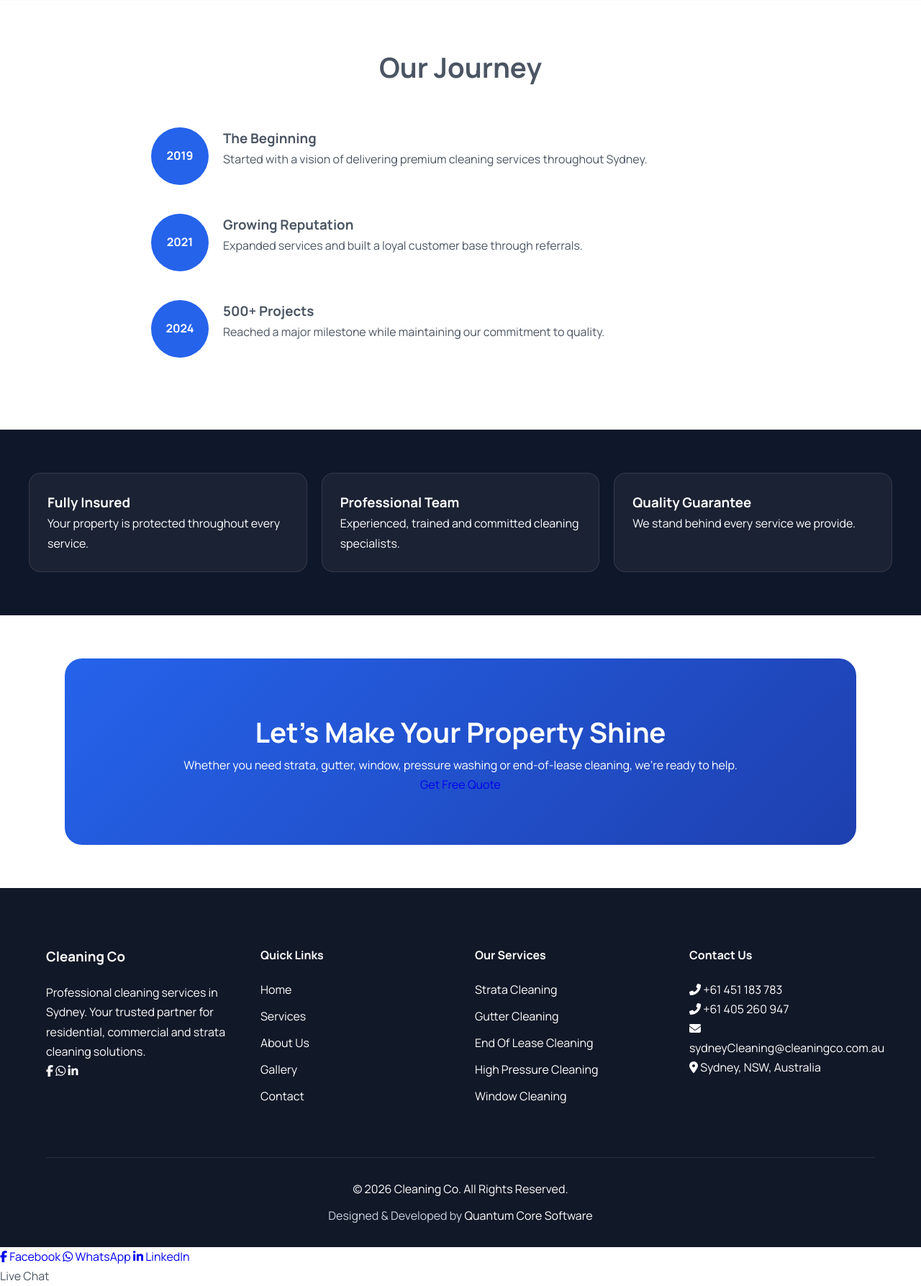
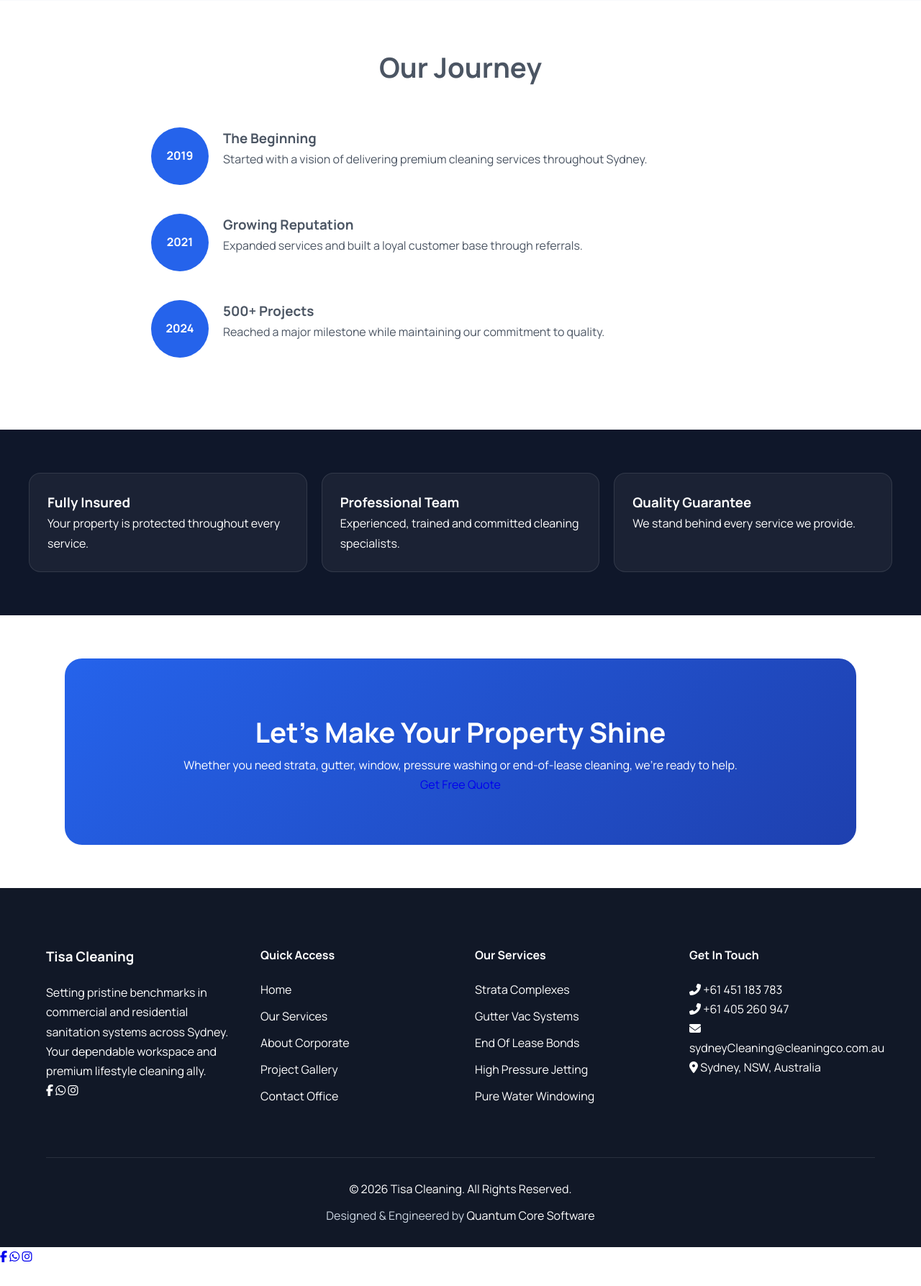
Before and after one commit to khushi335/TisaCleaning-Sydney, a Django app: page /about/ in a window 1280 px wide. Shown: the part 2095-3882 px from the top of the page at 72% size. After the commit the page ends 3849 px from the top, so only its background shows below. Run offline with Django 5.2, Linux system fonts and the light colour scheme; some libraries are stand-ins or nearby versions.

Commit message:
feat(templates): optimize base shell configuration and migrate core UI engines

```diff
--- a/cleaning/templates/base.html
+++ b/cleaning/templates/base.html
@@ -1,105 +1,82 @@
 {% load static %}
 <!DOCTYPE html>
 <html lang="en">
-
 <head>
-
     <meta charset="UTF-8">
     <meta name="viewport" content="width=device-width, initial-scale=1.0">
 
-    <!-- SEO -->
-    <title>{% block title %}Cleaning Co | Professional Cleaning Services Sydney{% endblock %}</title>
-
-    <meta name="description"
-        content="Professional cleaning services in Sydney. Strata Cleaning, Gutter Cleaning, End of Lease Cleaning, Window Cleaning and High Pressure Cleaning.">
-
-    <meta name="keywords"
-        content="Cleaning Sydney, Strata Cleaning Sydney, Gutter Cleaning Sydney, End of Lease Cleaning Sydney, Window Cleaning Sydney">
-
-    <meta name="author" content="Cleaning Co">
+    <!-- Brand-Specific SEO Targeting Alignment -->
+    <title>{% block title %}Tisa Cleaning | Professional Cleaning Services Sydney{% endblock %}</title>
+    <meta name="description" content="Premium professional commercial and residential cleaning services across Sydney by Tisa Cleaning. Specializing in high-end Strata, Gutter, End of Lease, Window, and Commercial Pressure Cleaning.">
+    <meta name="keywords" content="Tisa Cleaning, Cleaning Sydney, Strata Cleaning Sydney, Gutter Cleaning Sydney, End of Lease Cleaning Sydney, Window Cleaning Sydney, Commercial Cleaning Sydney">
+    <meta name="author" content="Tisa Cleaning">
     <meta name="robots" content="index, follow">
 
-    <meta property="og:title" content="Cleaning Co Sydney">
-    <meta property="og:description" content="Professional Cleaning Services in Sydney">
+    <!-- Open Graph Framework Data Alignment -->
+    <meta property="og:title" content="Tisa Cleaning Sydney | Premium Commercial & Residential Solutions">
+    <meta property="og:description" content="Experience professional cleanliness benchmarks across Sydney with Tisa Cleaning. Book your flawless free quote today.">
     <meta property="og:type" content="website">
 
-    <!-- Fonts -->
+    <!-- Structural Presentation Assets Links -->
     <link rel="preconnect" href="https://fonts.googleapis.com">
     <link rel="preconnect" href="https://fonts.gstatic.com" crossorigin>
+    <link href="https://fonts.googleapis.com/css2?family=Manrope:wght@400;500;600;700;800&display=swap" rel="stylesheet">
+    <link rel="stylesheet" href="https://cdnjs.cloudflare.com/ajax/libs/font-awesome/6.5.1/css/all.min.css">
+    <link rel="stylesheet" href="https://cdn.jsdelivr.net/npm/swiper@11/swiper-bundle.min.css"/>
 
-    <link href="https://fonts.googleapis.com/css2?family=Manrope:wght@300;400;500;600;700;800&display=swap"
-        rel="stylesheet">
-
-    <!-- Icons -->
-    <link rel="stylesheet"
-        href="https://cdnjs.cloudflare.com/ajax/libs/font-awesome/6.5.1/css/all.min.css">
-
-    <!-- Swiper -->
-    <link rel="stylesheet"
-        href="https://cdn.jsdelivr.net/npm/swiper@11/swiper-bundle.min.css"/>
-
-    <!-- CSS -->
+    <!-- Primary Stylesheet Insertion Line -->
     <link rel="stylesheet" href="{% static 'css/style.css' %}">
-
     {% block extra_css %}{% endblock %}
-
 </head>
-
 <body>
 
-<!-- =========================
-     TOP BAR
-========================= -->
-
+    <!-- ==========================================
+         TOP CONTACT STRIP (Responsive Shielded Layer)
+         ========================================== -->
     <div class="topbar">
-
         <div class="container topbar-wrapper">
-
-        <div class="top-item">
-            📞 +61 451 183 783 | +61 405 260 947
+            <div class="topbar-left">
+                <span class="topbar-item">
+                    <i class="fas fa-phone-alt"></i>
+                    <a href="tel:+61451183783">+61 451 183 783</a>
+                </span>
+                <span class="topbar-item">
+                    <i class="fas fa-phone-alt"></i>
+                    <a href="tel:+61405260947">+61 405 260 947</a>
+                </span>
+            </div>
+            <div class="topbar-right">
+                <span class="topbar-item">
+                    <i class="fas fa-envelope"></i>
+                    <a href="mailto:sydneyCleaning@cleaningco.com.au">sydneyCleaning@cleaningco.com.au</a>
+                </span>
+                <span class="topbar-item">
+                    <i class="fas fa-map-marker-alt"></i>
+                    <span>Sydney, NSW, Australia</span>
+                </span>
+            </div>
+        </div>
     </div>
 
-        <div class="top-item">
-            ✉ sydneyCleaning@cleaningco.com.au
-        </div>
-
-        <div class="top-item">
-            📍 Sydney, NSW, Australia
-        </div>
-
-    </div>
-
-</div>
-
-<!-- =========================
-     NAVBAR
-========================= -->
-
+    <!-- ==========================================
+         MAIN STICKY COMPONENT NAVIGATION BAR
+         ========================================== -->
     <header class="header">
-
         <div class="container navbar">
 
-        <!-- Logo -->
             <a href="{% url 'index' %}" class="logo">
-            <img src="{% static 'images/logo.png' %}" alt="Cleaning Co Logo">
+                <img src="{% static 'images/logo.png' %}" alt="Tisa Cleaning Premium Logo">
             </a>
 
-        <!-- Desktop Menu -->
+            <!-- Desktop View Navigation Array Links -->
             <nav class="nav-menu">
-
                 <ul>
-
                     <li><a href="{% url 'index' %}">Home</a></li>
-
                     <li><a href="{% url 'about' %}">About</a></li>
-
                     <li class="dropdown">
-
-                    <a href="{% url 'service' %}">
-                        Services
-                        <i class="fas fa-chevron-down dropdown-icon"></i>
+                        <a href="{% url 'service' %}" onclick="return false;">
+                            Services <i class="fas fa-chevron-down dropdown-icon"></i>
                         </a>
-
                         <ul class="dropdown-menu">
                             <li><a href="{% url 'strata_cleaning' %}">Strata Cleaning</a></li>
                             <li><a href="{% url 'gutter_cleaning' %}">Gutter Cleaning</a></li>
@@ -107,256 +84,152 @@
                             <li><a href="{% url 'high_pressure_cleaning' %}">High Pressure Cleaning</a></li>
                             <li><a href="{% url 'window_cleaning' %}">Window Cleaning</a></li>
                         </ul>
-
                     </li>
-
                     <li><a href="{% url 'gallery' %}">Gallery</a></li>
-
                     <li><a href="{% url 'contact' %}">Contact</a></li>
-
                 </ul>
-
             </nav>
 
-        <!-- CTA -->
-        <a href="#contact" class="quote-btn">
-            Get Free Quote
-        </a>
+            <a href="#contact" class="btn-primary">Get Free Quote</a>
 
-        <!-- Hamburger -->
-        <div class="hamburger">
+            <!-- Correctly Positioned Independent Mobile Hamburger Trigger Toggle -->
+            <button class="hamburger" id="hamburgerTrigger" aria-label="Toggle Adaptive Navigation Options Menu">
                 <span></span>
                 <span></span>
                 <span></span>
+            </button>
+
+            <!-- Backdrop layer for off-canvas navigation dismiss tracking -->
+            <div class="menu-backdrop" id="menuBackdropLayer"></div>
+
+            <!-- Fully Functional Adaptive Mobile Overlaid Drawer Menu -->
+            <div class="mobile-menu" id="mobileNavigationDrawer">
+                <div class="mobile-nav-list">
+                    <div class="mobile-nav-item">
+                        <a href="{% url 'index' %}" class="mobile-nav-link">Home</a>
                     </div>
-
-            <!-- ✅ FIXED MOBILE MENU (IMPORTANT) -->
-    <div class="mobile-menu">
-        <ul>
-            <li><a href="{% url 'index' %}">Home</a></li>
-            <li><a href="{% url 'about' %}">About</a></li>
-            <li><a href="{% url 'service' %}">Services</a></li>
-            <li><a href="{% url 'gallery' %}">Gallery</a></li>
-            <li><a href="{% url 'contact' %}">Contact</a></li>
-        </ul>
+                    <div class="mobile-nav-item">
+                        <a href="{% url 'about' %}" class="mobile-nav-link">About</a>
                     </div>
-
-    </div>
-
-</header>
-
-<!-- =========================
-     PAGE CONTENT
-========================= -->
-
-{% block content %}{% endblock %}
-
-<!-- =========================
-     FOOTER
-========================= -->
-
-<footer class="footer">
-
-    <div class="container">
-
-        <div class="footer-grid">
-
-            <!-- Company -->
-            <div class="footer-company">
-
-                <h3>Cleaning Co</h3>
-
-                <p>
-                    Professional cleaning services in Sydney.
-                    Your trusted partner for residential,
-                    commercial and strata cleaning solutions.
-                </p>
-
-                <div class="footer-social">
-
-                    <a href="https://facebook.com" target="_blank">
-                        <i class="fab fa-facebook-f"></i>
-                    </a>
-
-                    <a href="https://wa.me/61405260947" target="_blank">
-                        <i class="fab fa-whatsapp"></i>
-                    </a>
-
-                    <a href="https://linkedin.com" target="_blank">
-                        <i class="fab fa-linkedin-in"></i>
-                    </a>
-
-                </div>
-
-            </div>
-
-            <!-- Quick Links -->
-            <div>
-
-                <h4>Quick Links</h4>
-
-                <ul>
-                    <li><a href="{% url 'index' %}">Home</a></li>
-                    <li><a href="{% url 'service' %}">Services</a></li>
-                    <li><a href="{% url 'about' %}">About Us</a></li>
-                    <li><a href="{% url 'gallery' %}">Gallery</a></li>
-                    <li><a href="{% url 'contact' %}">Contact</a></li>
-                </ul>
-
-            </div>
-
-            <!-- Services -->
-            <div>
-
-                <h4>Our Services</h4>
-
-                <ul>
+                    <div class="mobile-nav-item">
+                        <button class="mobile-nav-link mobile-dropdown-btn" id="mobileSubmenuToggle">
+                            Services <i class="fas fa-chevron-down"></i>
+                        </button>
+                        <ul class="mobile-submenu-list" id="mobileSubmenuContent">
                             <li><a href="{% url 'strata_cleaning' %}">Strata Cleaning</a></li>
                             <li><a href="{% url 'gutter_cleaning' %}">Gutter Cleaning</a></li>
                             <li><a href="{% url 'end_of_lease_cleaning' %}">End Of Lease Cleaning</a></li>
                             <li><a href="{% url 'high_pressure_cleaning' %}">High Pressure Cleaning</a></li>
                             <li><a href="{% url 'window_cleaning' %}">Window Cleaning</a></li>
                         </ul>
+                    </div>
+                    <div class="mobile-nav-item">
+                        <a href="{% url 'gallery' %}" class="mobile-nav-link">Gallery</a>
+                    </div>
+                    <div class="mobile-nav-item">
+                        <a href="{% url 'contact' %}" class="mobile-nav-link">Contact</a>
+                    </div>
+                </div>
+
+                <div class="mobile-menu-footer">
+                    <a href="tel:+61451183783" class="mobile-nav-link" style="font-size:14px; padding:4px;"><i class="fas fa-phone-alt" style="color:var(--primary); margin-right:8px;"></i> Call Tisa Direct</a>
+                    <a href="#contact" class="btn-primary mobile-menu-close-action">Get Free Quote</a>
+                </div>
+            </div>
 
         </div>
+    </header>
 
-            <!-- Contact -->
-            <div class="footer-contact">
+    <!-- ==========================================
+         MAIN CONTENT EXTENSION block MOUNT
+         ========================================== -->
+    <main>
+        {% block content %}{% endblock %}
+    </main>
 
-                <h4>Contact Us</h4>
+    <!-- ==========================================
+         FOOTER ARCHITECTURE
+         ========================================== -->
+    <footer class="footer">
+        <div class="container">
+            <div class="footer-grid">
 
-                <p>
+                <div>
+                    <h3>Tisa Cleaning</h3>
+                    <p>Setting pristine benchmarks in commercial and residential sanitation systems across Sydney. Your dependable workspace and premium lifestyle cleaning ally.</p>
+                    <div class="footer-social">
+                        <a href="https://facebook.com" target="_blank" rel="noopener"><i class="fab fa-facebook-f"></i></a>
+                        <a href="https://wa.me/61405260947" target="_blank" rel="noopener"><i class="fab fa-whatsapp"></i></a>
+                        <a href="https://instagram.com" target="_blank" rel="noopener"><i class="fab fa-instagram"></i></a>
+                    </div>
+                </div>
+
+                <div>
+                    <h4>Quick Access</h4>
+                    <ul>
+                        <li><a href="{% url 'index' %}">Home</a></li>
+                        <li><a href="{% url 'service' %}">Our Services</a></li>
+                        <li><a href="{% url 'about' %}">About Corporate</a></li>
+                        <li><a href="{% url 'gallery' %}">Project Gallery</a></li>
+                        <li><a href="{% url 'contact' %}">Contact Office</a></li>
+                    </ul>
+                </div>
+
+                <div>
+                    <h4>Our Services</h4>
+                    <ul>
+                        <li><a href="{% url 'strata_cleaning' %}">Strata Complexes</a></li>
+                        <li><a href="{% url 'gutter_cleaning' %}">Gutter Vac Systems</a></li>
+                        <li><a href="{% url 'end_of_lease_cleaning' %}">End Of Lease Bonds</a></li>
+                        <li><a href="{% url 'high_pressure_cleaning' %}">High Pressure Jetting</a></li>
+                        <li><a href="{% url 'window_cleaning' %}">Pure Water Windowing</a></li>
+                    </ul>
+                </div>
+
+                <div>
+                    <h4>Get In Touch</h4>
+                    <div class="footer-contact-item">
                         <i class="fas fa-phone-alt"></i>
                         <a href="tel:+61451183783">+61 451 183 783</a>
-                </p>
-
-                <p>
+                    </div>
+                    <div class="footer-contact-item">
                         <i class="fas fa-phone-alt"></i>
                         <a href="tel:+61405260947">+61 405 260 947</a>
-                </p>
-
-                <p>
+                    </div>
+                    <div class="footer-contact-item">
                         <i class="fas fa-envelope"></i>
-                    <a href="mailto:sydneyCleaning@cleaningco.com.au">
-                        sydneyCleaning@cleaningco.com.au
-                    </a>
-                </p>
-
-                <p>
+                        <a href="mailto:sydneyCleaning@cleaningco.com.au">sydneyCleaning@cleaningco.com.au</a>
+                    </div>
+                    <div class="footer-contact-item">
                         <i class="fas fa-map-marker-alt"></i>
-                    Sydney, NSW, Australia
-                </p>
-
+                        <span>Sydney, NSW, Australia</span>
+                    </div>
                 </div>
 
             </div>
 
             <div class="footer-bottom">
-
-            <p>© 2026 Cleaning Co. All Rights Reserved.</p>
-
+                <p>&copy; 2026 Tisa Cleaning. All Rights Reserved.</p>
                 <p class="developer-credit">
-                Designed & Developed by
-                <a href="https://quantumcoresoftware.com/"
-                   target="_blank"
-                   rel="noopener noreferrer">
-                    Quantum Core Software
-                </a>
+                    Designed & Engineered by
+                    <a href="https://quantumcoresoftware.com/" target="_blank" rel="noopener noreferrer">Quantum Core Software</a>
                 </p>
-
             </div>
-
         </div>
-
     </footer>
 
-<!-- =========================
-     SOCIAL SIDEBAR
-========================= -->
-
-<nav class="spatial-sidebar initial-hide" id="socialSidebar">
-
-    <a href="https://facebook.com" class="spatial-item fb" target="_blank">
-        <i class="fab fa-facebook-f"></i>
-        <span class="spatial-text">Facebook</span>
-    </a>
-
-    <a href="https://wa.me/61405260947" class="spatial-item wa" target="_blank">
-        <i class="fab fa-whatsapp"></i>
-        <span class="spatial-text">WhatsApp</span>
-    </a>
-
-    <a href="https://linkedin.com" class="spatial-item li" target="_blank">
-        <i class="fab fa-linkedin-in"></i>
-        <span class="spatial-text">LinkedIn</span>
-    </a>
-
+    <!-- Utilities Float Anchor Configurations Layout -->
+    <nav class="spatial-sidebar" id="socialSidebar">
+        <a href="https://facebook.com" class="spatial-item fb" target="_blank" rel="noopener"><i class="fab fa-facebook-f"></i></a>
+        <a href="https://wa.me/61405260947" class="spatial-item wa" target="_blank" rel="noopener"><i class="fab fa-whatsapp"></i></a>
+        <a href="https://instagram.com" class="spatial-item ig" target="_blank" rel="noopener"><i class="fab fa-instagram"></i></a>
     </nav>
 
-<!-- =========================
-     LIVE CHAT
-========================= -->
+    <div class="chat-spatial-trigger" id="chatWrapper" onclick="toggleChat()"></div>
 
-<div class="chat-spatial-trigger initial-hide"
-     id="chatWrapper"
-     onclick="toggleChat()">
-
-    <span class="live-dot"></span>
-    <span class="chat-tooltip">Live Chat</span>
-
-</div>
-
-<!-- =========================
-     TAWK SCRIPT
-========================= -->
-
-<script type="text/javascript">
-
-var Tawk_API = Tawk_API || {},
-    Tawk_LoadStart = new Date();
-
-(function(){
-
-    var s1 = document.createElement("script"),
-        s0 = document.getElementsByTagName("script")[0];
-
-    s1.async = true;
-    s1.src = 'https://embed.tawk.to/6a265617be9ae91c2b2defb3/1jqis0jq9';
-    s1.charset = 'UTF-8';
-    s1.setAttribute('crossorigin','*');
-
-    s0.parentNode.insertBefore(s1,s0);
-
-})();
-
-function toggleChat(){
-    if(typeof Tawk_API !== 'undefined'){
-        Tawk_API.maximize();
-    }
-}
-
-Tawk_API.onLoad = function(){
-    Tawk_API.hideWidget();
-};
-
-window.addEventListener('load', function(){
-
-    setTimeout(function(){
-
-        document.getElementById('socialSidebar').classList.add('reveal');
-        document.getElementById('chatWrapper').classList.add('reveal');
-
-    },700);
-
-});
-
-</script>
-
-<!-- JS -->
+    <!-- Script Resource Pipelines -->
     <script src="https://cdn.jsdelivr.net/npm/swiper@11/swiper-bundle.min.js"></script>
     <script src="{% static 'js/main.js' %}"></script>
-
     {% block extra_js %}{% endblock %}
-
 </body>
 </html>
```
Lines whose indentation alone changed are shown as unchanged.
